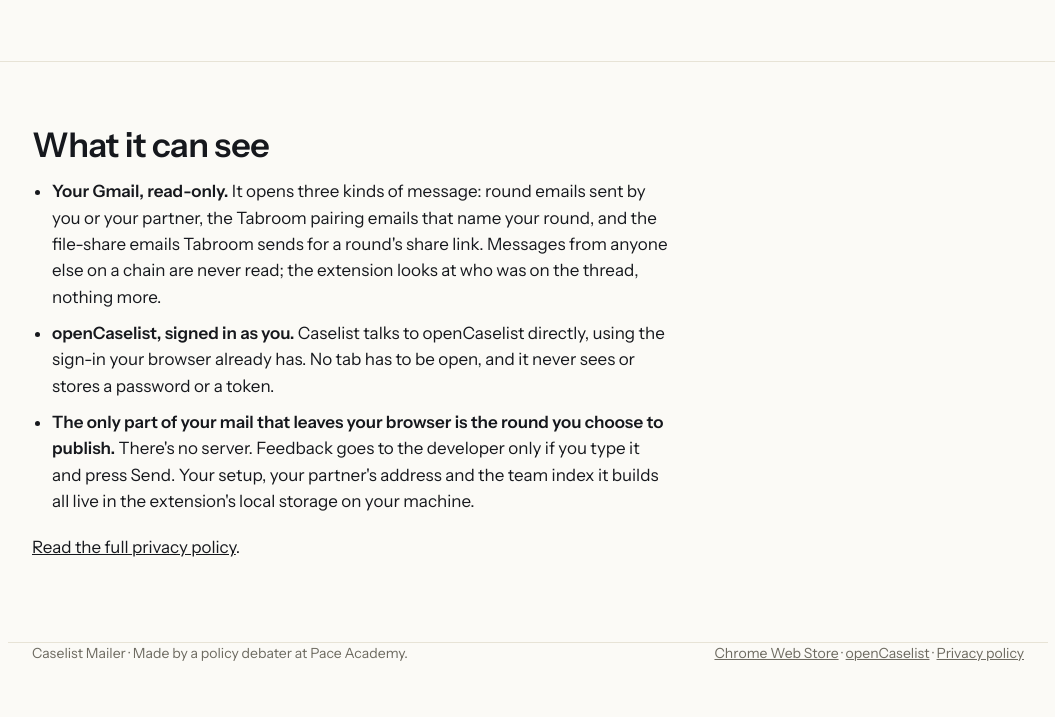
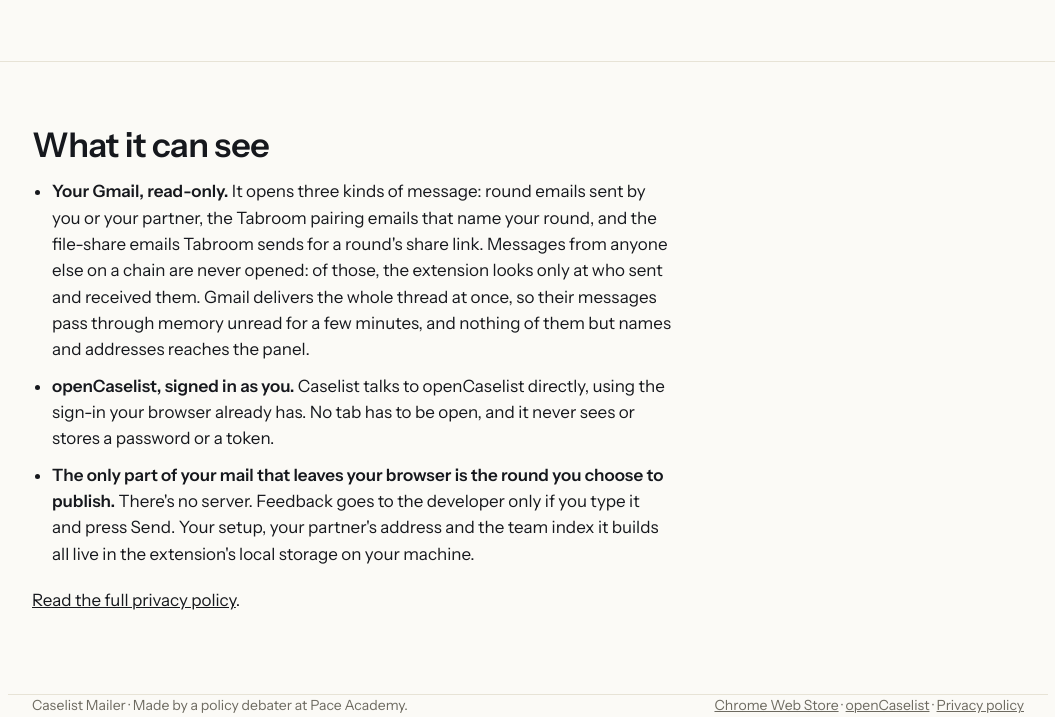
Before and after one commit to bkimmchi3030/Caselist-Site, a plain HTML site: page index.html in a window 1280 px wide. Shown: the part 3518-4235 px from the top of the page, without its empty margins (112-1167 px from the left). Before the commit the page ends 4182 px from the top, so only its background shows below. Drawn offline with Linux system fonts and the light colour scheme.

Commit message:
Privacy blurb: other people's messages are never opened, and how the thread fetch works
Gmail delivers a whole thread in one fetch, so messages from anyone else on a chain pass through memory unread for a few minutes; the extension looks only at who sent and received them, and nothing of them but names and addresses reaches the panel. Verified against v0.4.34.

Co-Authored-By: Claude Fable 5.1 <noreply@anthropic.com>

```diff
--- a/index.html
+++ b/index.html
@@ -232,7 +232,7 @@ footer a { color: var(--muted); }
   <div class="wrap">
     <h2>What it can see</h2>
     <ul>
-      <li><strong>Your Gmail, read-only.</strong> It opens three kinds of message: round emails sent by you or your partner, the Tabroom pairing emails that name your round, and the file-share emails Tabroom sends for a round's share link. Messages from anyone else on a chain are never read; the extension looks at who was on the thread, nothing more.</li>
+      <li><strong>Your Gmail, read-only.</strong> It opens three kinds of message: round emails sent by you or your partner, the Tabroom pairing emails that name your round, and the file-share emails Tabroom sends for a round's share link. Messages from anyone else on a chain are never opened: of those, the extension looks only at who sent and received them. Gmail delivers the whole thread at once, so their messages pass through memory unread for a few minutes, and nothing of them but names and addresses reaches the panel.</li>
       <li><strong>openCaselist, signed in as you.</strong> Caselist talks to openCaselist directly, using the sign-in your browser already has. No tab has to be open, and it never sees or stores a password or a token.</li>
       <li><strong>The only part of your mail that leaves your browser is the round you choose to publish.</strong> There's no server. Feedback goes to the developer only if you type it and press Send. Your setup, your partner's address and the team index it builds all live in the extension's local storage on your machine.</li>
     </ul>
```
